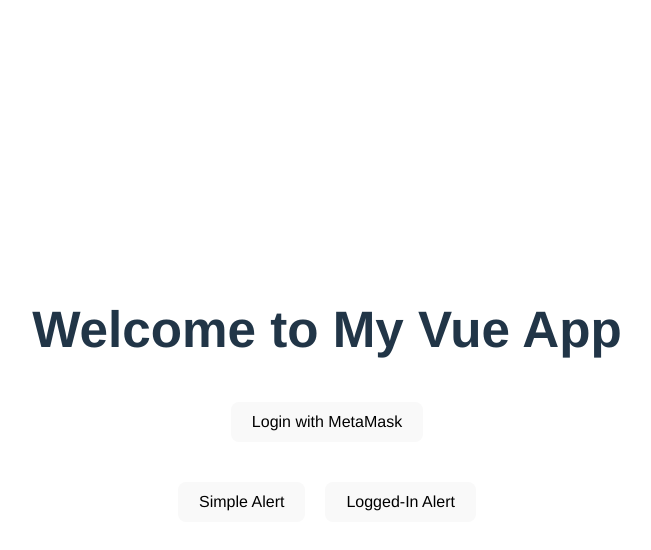
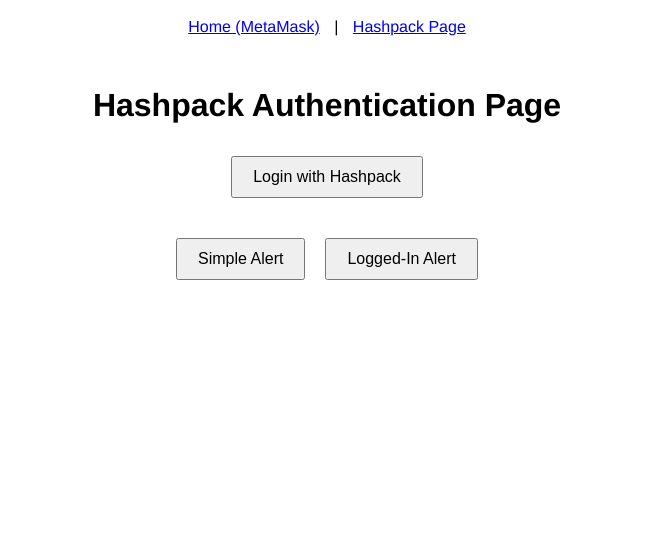
Before and after one commit to vichiti/web3tools, a Vue app: page /hashpack in a window 1280 px wide. Shown: the top 550 px of the page, without its empty margins (313-964 px from the left). Built offline with nearby package versions, Linux system fonts and the light colour scheme.

Commit message:
added hashpack authentications

```diff
--- a/package.json
+++ b/package.json
@@ -9,7 +9,9 @@
     "preview": "vite preview"
   },
   "dependencies": {
-    "vue": "^3.5.13"
+    "hashconnect": "^3.0.13",
+    "vue": "^3.5.13",
+    "vue-router": "^4.5.0"
   },
   "devDependencies": {
     "@vitejs/plugin-vue": "^5.2.1",
--- a/src/App.vue
+++ b/src/App.vue
@@ -1,17 +1,16 @@
 <template>
   <div id="app">
-    <HomePage />
+    <nav>
+      <router-link to="/">Home (MetaMask)</router-link> |
+      <router-link to="/hashpack">Hashpack Page</router-link>
+    </nav>
+    <router-view />
   </div>
 </template>
 
 <script>
-import HomePage from './components/Home.vue';
-
 export default {
   name: 'App',
-  components: {
-    HomePage,
-  },
 };
 </script>
 
@@ -21,4 +20,11 @@
   -webkit-font-smoothing: antialiased;
   -moz-osx-font-smoothing: grayscale;
 }
+nav {
+  padding: 10px;
+  text-align: center;
+}
+nav a {
+  margin: 0 10px;
+}
 </style>
--- /dev/null
+++ b/src/components/HashpackPage.vue
@@ -0,0 +1,127 @@
+<template>
+  <div class="hashpack-page">
+    <h1>Hashpack Authentication Page</h1>
+    <button @click="connectHashpack" :disabled="isConnected">
+      {{ isConnected ? 'Connected to Hashpack' : 'Login with Hashpack' }}
+    </button>
+    <p v-if="accountId">Connected Account: {{ accountId }}</p>
+    <p v-if="errorMessage" class="error">{{ errorMessage }}</p>
+
+    <div class="button-group">
+      <button @click="simpleAlert">Simple Alert</button>
+      <button @click="loggedInAlert">Logged-In Alert</button>
+    </div>
+  </div>
+</template>
+
+<script>
+import { HashConnect } from 'hashconnect';
+
+export default {
+  name: 'HashpackPage',
+  data() {
+    return {
+      hashconnect: null,
+      isConnected: false,
+      accountId: null,
+      errorMessage: null,
+      appMetadata: {
+        name: 'My Vue App',
+        description: 'A Vue 3 app with Hashpack integration',
+        icon: 'https://example.com/icon.png', // Replace with your app icon URL
+      },
+    };
+  },
+  methods: {
+    async connectHashpack() {
+      try {
+        // Initialize Hashconnect if not already done
+        if (!this.hashconnect) {
+          this.hashconnect = new HashConnect(true); // Debug mode on
+          const initData = await this.hashconnect.init(this.appMetadata, 'testnet');
+          this.hashconnectTopic = initData.topic;
+
+          // Pairing event listener
+          this.hashconnect.pairingEvent.once((pairingData) => {
+            this.accountId = pairingData.accountIds[0];
+            this.isConnected = true;
+            this.errorMessage = null;
+            console.log('Connected to Hashpack with account:', this.accountId);
+          });
+
+          // Connection status listener
+          this.hashconnect.connectionStatusChangeEvent.on((status) => {
+            this.isConnected = status === 'Connected';
+            if (!this.isConnected) {
+              this.accountId = null;
+              this.errorMessage = 'Disconnected from Hashpack.';
+            }
+          });
+        }
+
+        // Open pairing modal or connect
+        await this.hashconnect.connect();
+        const pairingString = this.hashconnect.generatePairingString({
+          topic: this.hashconnectTopic,
+          network: 'testnet',
+        });
+        console.log('Pairing String (for manual pairing):', pairingString);
+        this.hashconnect.findLocalWallets(); // Trigger Hashpack detection
+      } catch (error) {
+        // Handle common errors
+        if (error.message.includes('No wallet found')) {
+          this.errorMessage = 'Hashpack is not installed. Please install it.';
+        } else if (error.message.includes('User rejected')) {
+          this.errorMessage = 'User rejected the pairing request.';
+        } else {
+          this.errorMessage = 'An unexpected error occurred. Please try again.';
+          console.error(error);
+        }
+      }
+    },
+    simpleAlert() {
+      alert('This is a simple alert!');
+    },
+    loggedInAlert() {
+      if (this.isConnected) {
+        alert('You are logged in with Hashpack! This is a special alert.');
+      } else {
+        alert('Please login with Hashpack first.');
+      }
+    },
+  },
+  mounted() {
+    // Check if already paired on page load
+    if (this.hashconnect && this.hashconnect.hcData.accountIds?.length > 0) {
+      this.isConnected = true;
+      this.accountId = this.hashconnect.hcData.accountIds[0];
+    }
+  },
+  beforeUnmount() {
+    // Cleanup event listeners
+    if (this.hashconnect) {
+      this.hashconnect.pairingEvent.off();
+      this.hashconnect.connectionStatusChangeEvent.off();
+    }
+  },
+};
+</script>
+
+<style scoped>
+.hashpack-page {
+  text-align: center;
+  padding: 20px;
+}
+.button-group {
+  margin-top: 20px;
+}
+button {
+  margin: 10px;
+  padding: 10px 20px;
+  font-size: 16px;
+}
+.error {
+  color: red;
+  margin-top: 10px;
+}
+</style>
```
Also changed, not shown: src/main.js (+18 -4 lines), 1 other file (tests, documents, lock files or other folders).
